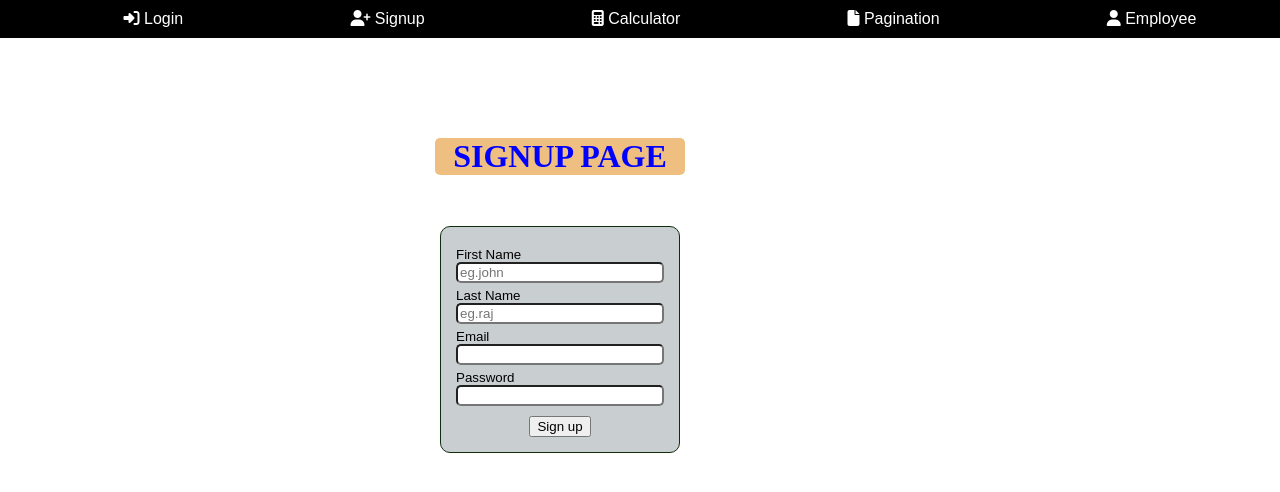
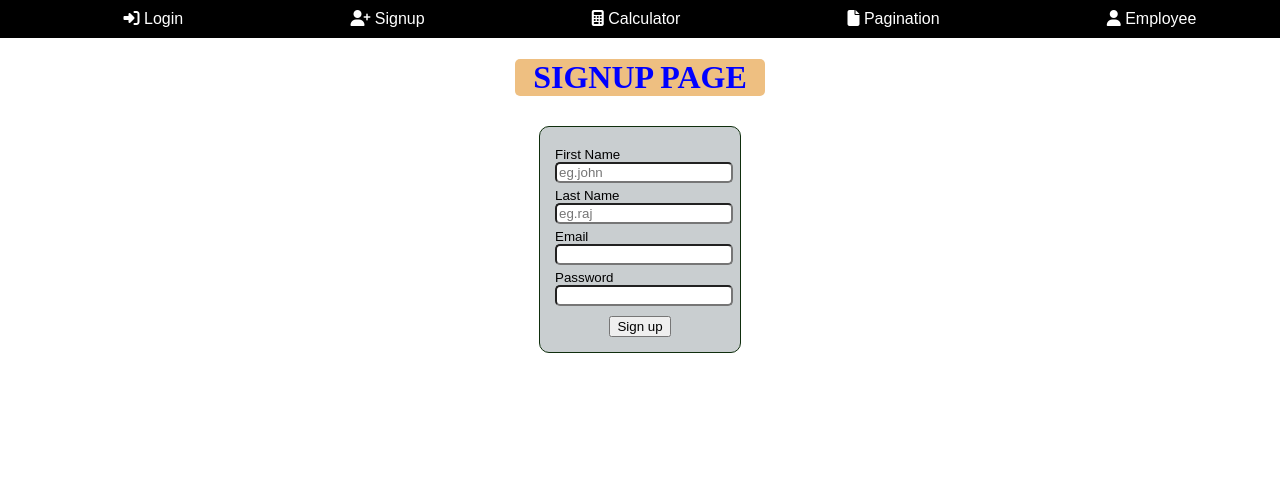
Before and after one commit to gokulgs66/gokulgs66.github.io, a plain HTML site: page signup.html in a window 1280 px wide. Drawn offline with Linux system fonts and the light colour scheme.

Commit message:
Update signup.css

```diff
--- a/css/signup.css
+++ b/css/signup.css
@@ -1,34 +1,43 @@
-#signupform{
-    font-family: sans-serif; font-size: smaller;
+#signupform {
+    font-family: sans-serif;
+    font-size: smaller;
     border: 1px solid rgb(15, 46, 13);
     padding: 15px;
     background-color: rgba(51, 69, 77, 0.262);
-     margin-left: 440px;
+    /* margin-left: 440px; */
+    margin:auto;
     margin-top: 30px;
 
     border-radius: 10px;
-     display: inline-block;
+    /* display: inline-block; */
+    width: 170px;
 
 
 }
- .button{
+
+.button {
     text-align: center;
     margin-top: 10px;
 }
- .box{
+
+.box {
     margin-top: 5px;
 
 }
- input{
+
+input {
     display: block;
-    width: 200px;
+    width: 100%;
     border-radius: 5px;
 }
- #top{
+
+#top {
     text-align: center;
     margin-top: 100px;
-     color: blue; background-color: rgb(238, 191, 129);
+    color: blue;
+    background-color: rgb(238, 191, 129);
     width: 250px;
-     margin-left: 435px;
+    margin:auto;
+    /* margin-left: 435px; */
     border-radius: 5px;
 }
```
Lines whose indentation alone changed are shown as unchanged.
